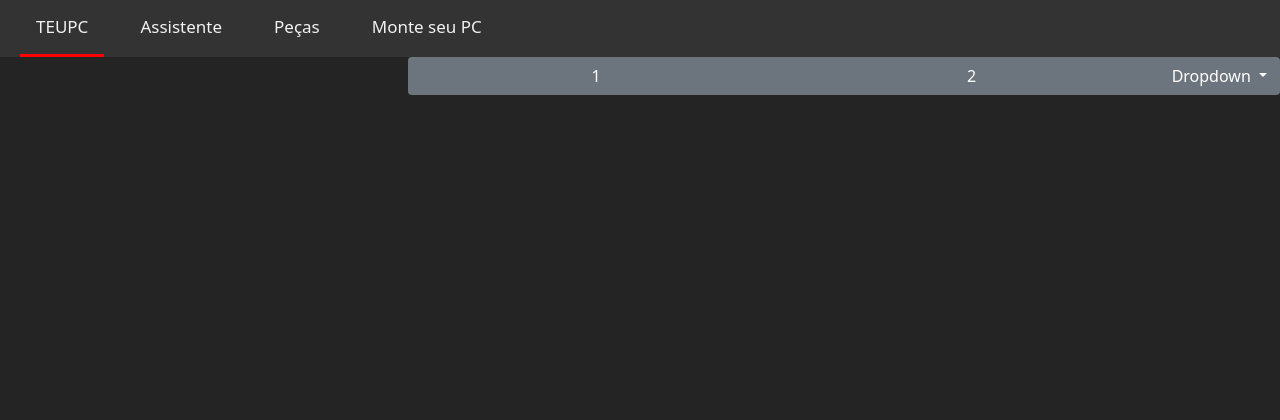
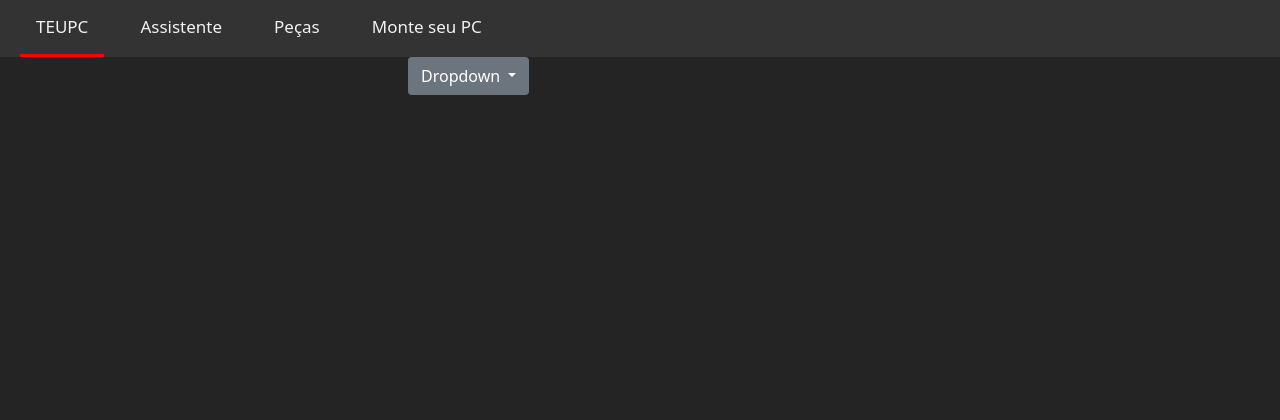
Before and after one commit to senacrs-emti/2022-3M-computadores, a PHP site: page /botoes.php in a window 1280 px wide. Shown: the top 420 px of the page. Run offline with PHP 8.4, Linux system fonts and the light colour scheme.

Commit message:
Update botoes.php

```diff
--- a/TeuPC/botoes.php
+++ b/TeuPC/botoes.php
@@ -6,8 +6,7 @@ include_once "includes/header.php";
 <div class="row">
 
 <div class="btn-group" role="group" aria-label="Button group with nested dropdown">
-  <button type="button" class="btn btn-secondary">1</button>
-  <button type="button" class="btn btn-secondary">2</button>
+
 
   <div class="btn-group" role="group">
     <button id="btnGroupDrop1" type="button" class="btn btn-secondary dropdown-toggle" data-toggle="dropdown" aria-haspopup="true" aria-expanded="false">
```
